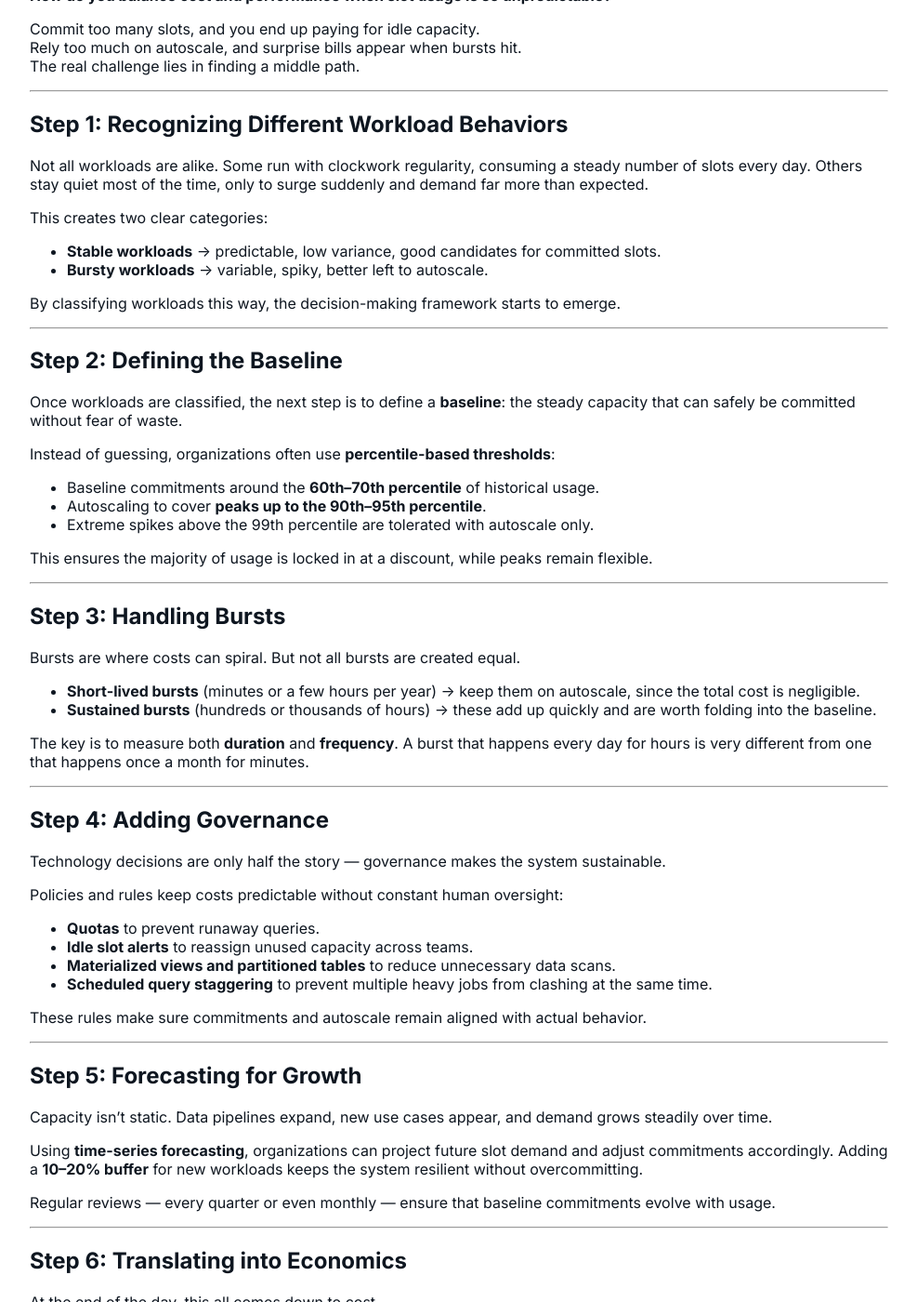
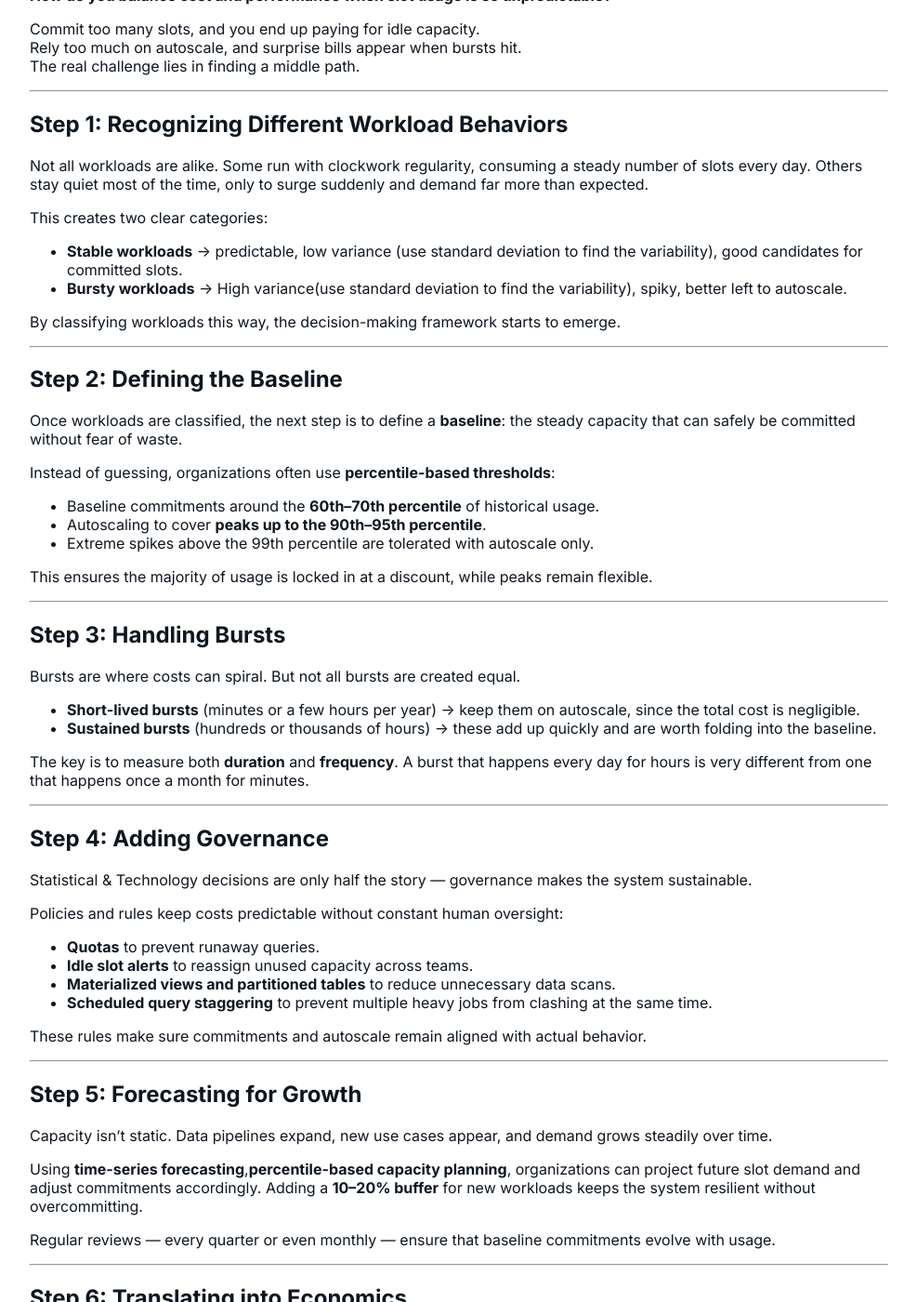
Before and after one commit to mountaingoat-blog/mountaingoat-blog, a Jekyll site: the page built from _posts/2025-09-16-bigquery-capacity-management.md, in a window 1280 px wide and 1400 px high, scrolled down 267 px. Shown: the whole window at 93% size, without its empty margins (146-1133 px from the left). Built offline with Jekyll 4.4.1, drawn with Linux system fonts in a browser that asks for light colours; our own code applies the rules of GitHub Pages for plain Markdown files.

Commit message:
Update site content and posts

```diff
--- a/_posts/2025-09-16-bigquery-capacity-management.md
+++ b/_posts/2025-09-16-bigquery-capacity-management.md
@@ -13,8 +13,8 @@ The real challenge lies in finding a middle path.
 Not all workloads are alike. Some run with clockwork regularity, consuming a steady number of slots every day. Others stay quiet most of the time, only to surge suddenly and demand far more than expected.
 
 This creates two clear categories:
-- **Stable workloads** → predictable, low variance, good candidates for committed slots.
-- **Bursty workloads** → variable, spiky, better left to autoscale.
+- **Stable workloads** → predictable, low variance (use standard deviation to find the variability), good candidates for committed slots.
+- **Bursty workloads** → High variance(use standard deviation to find the variability), spiky, better left to autoscale.
 
 By classifying workloads this way, the decision-making framework starts to emerge.
 
@@ -43,7 +43,7 @@ The key is to measure both **duration** and **frequency**. A burst that happens
 ---
 
 ## Step 4: Adding Governance
-Technology decisions are only half the story — governance makes the system sustainable.
+Statistical & Technology decisions are only half the story — governance makes the system sustainable.
 
 Policies and rules keep costs predictable without constant human oversight:
 - **Quotas** to prevent runaway queries.
@@ -58,7 +58,7 @@ These rules make sure commitments and autoscale remain aligned with actual behav
 ## Step 5: Forecasting for Growth
 Capacity isn’t static. Data pipelines expand, new use cases appear, and demand grows steadily over time.
 
-Using **time-series forecasting**, organizations can project future slot demand and adjust commitments accordingly. Adding a **10–20% buffer** for new workloads keeps the system resilient without overcommitting.
+Using **time-series forecasting**,**percentile-based capacity planning**, organizations can project future slot demand and adjust commitments accordingly. Adding a **10–20% buffer** for new workloads keeps the system resilient without overcommitting.
 
 Regular reviews — every quarter or even monthly — ensure that baseline commitments evolve with usage.
 
```
